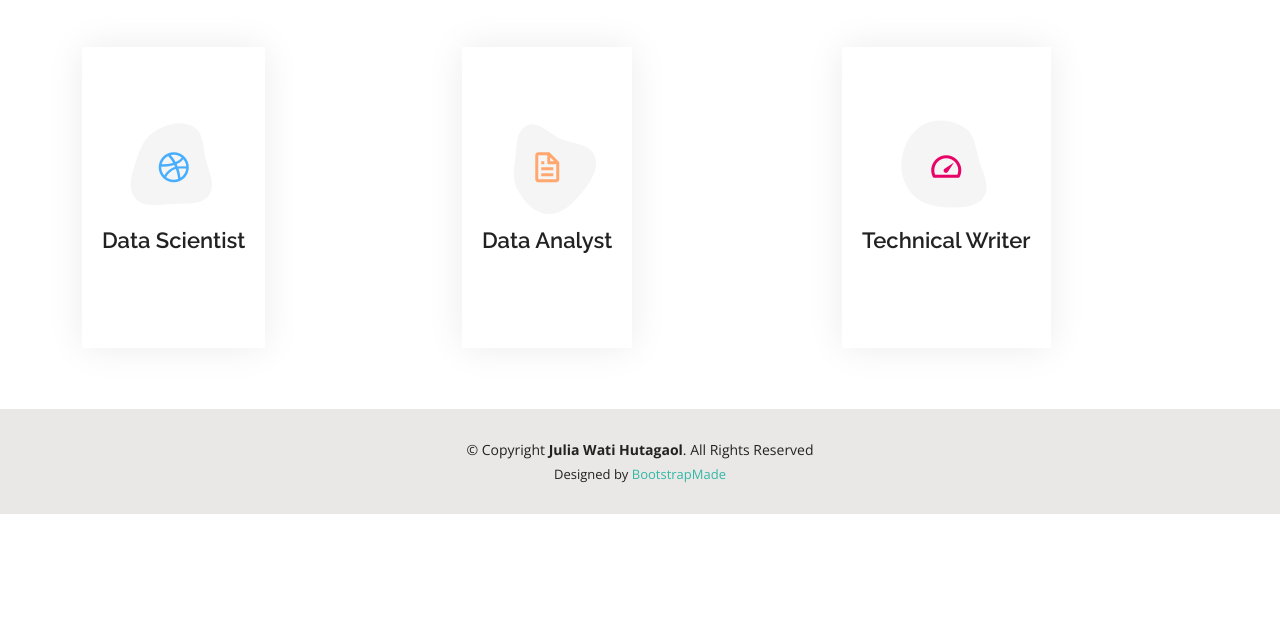
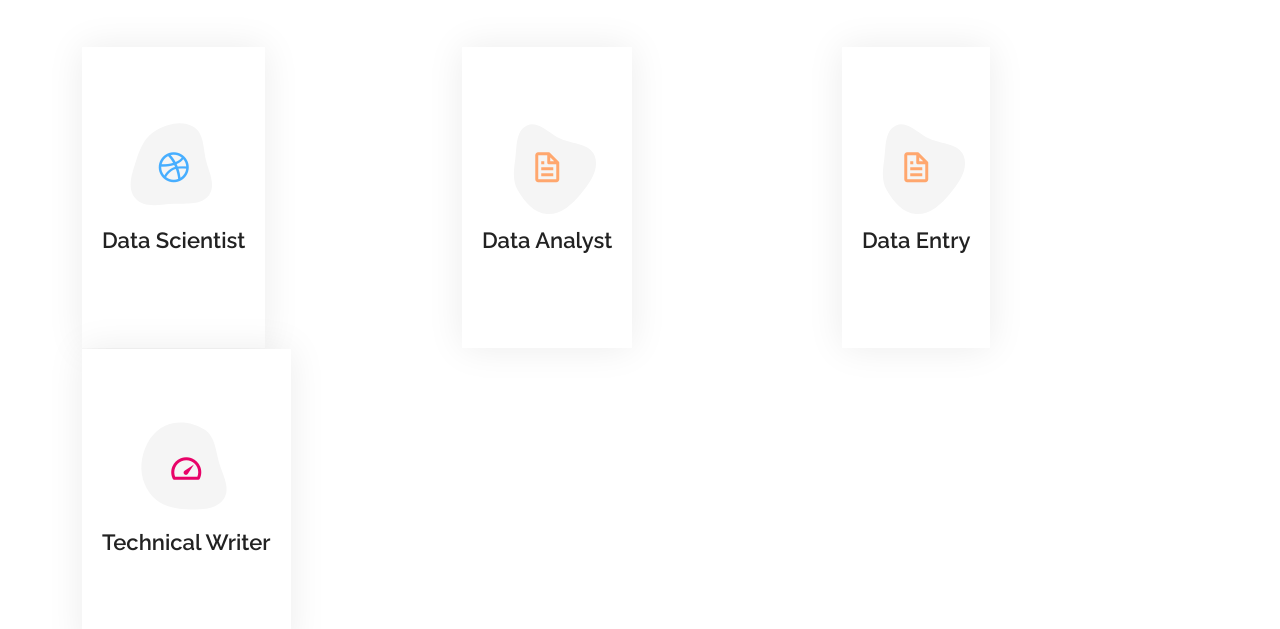
Before and after one commit to juliahutagaol22/juliahutagaol.github.io, a plain HTML site: page services.html in a window 1280 px wide. Shown: the part 171-800 px from the top of the page. Drawn offline with nearby package versions, Linux system fonts and the light colour scheme.

Commit message:
tambah services

```diff
--- a/services.html
+++ b/services.html
@@ -106,6 +106,19 @@
             </div>
           </div>
 
+          <div class="col-lg-4 col-md-6 d-flex align-items-stretch mt-4 mt-md-0" data-aos="zoom-in" data-aos-delay="200">
+            <div class="icon-box iconbox-orange ">
+              <div class="icon">
+                <svg width="100" height="100" viewBox="0 0 600 600" xmlns="http://www.w3.org/2000/svg">
+                  <path stroke="none" stroke-width="0" fill="#f5f5f5" d="M300,582.0697525312426C382.5290701553225,586.8405444964366,449.9789794690241,525.3245884688669,502.5850820975895,461.55621195738473C556.606425686781,396.0723002908107,615.8543463187945,314.28637112970534,586.6730223649479,234.56875336149918C558.9533121215079,158.8439757836574,454.9685369536778,164.00468322053177,381.49747125262974,130.76875717737553C312.15926192815925,99.40240125094834,248.97055460311594,18.661163978235184,179.8680185752513,50.54337015887873C110.5421016452524,82.52863877960104,119.82277516462835,180.83849132639028,109.12597500060166,256.43424936330496C100.08760227029461,320.3096726198365,92.17705696193138,384.0621239912766,124.79988738764834,439.7174275375508C164.83382741302287,508.01625554203684,220.96474134820875,577.5009287672846,300,582.0697525312426"></path>
+                </svg>
+                <i class="bx bx-file"></i>
+              </div>
+              <h4><a href="">Data Entry</a></h4>
+              <p></p>
+            </div>
+          </div>
+
           <div class="col-lg-4 col-md-6 d-flex align-items-stretch mt-4 mt-lg-0" data-aos="zoom-in" data-aos-delay="300">
             <div class="icon-box iconbox-pink">
               <div class="icon">
```
